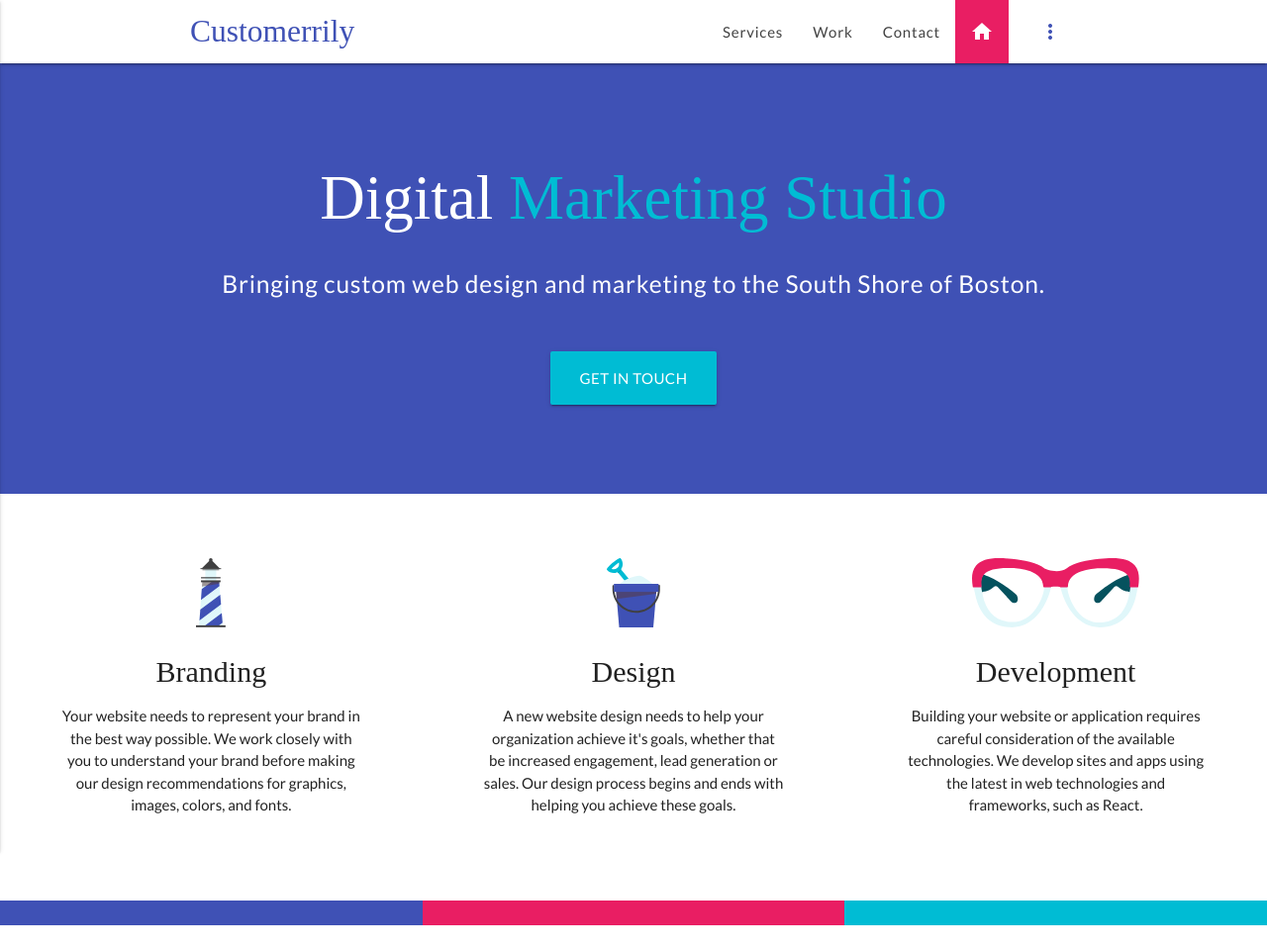
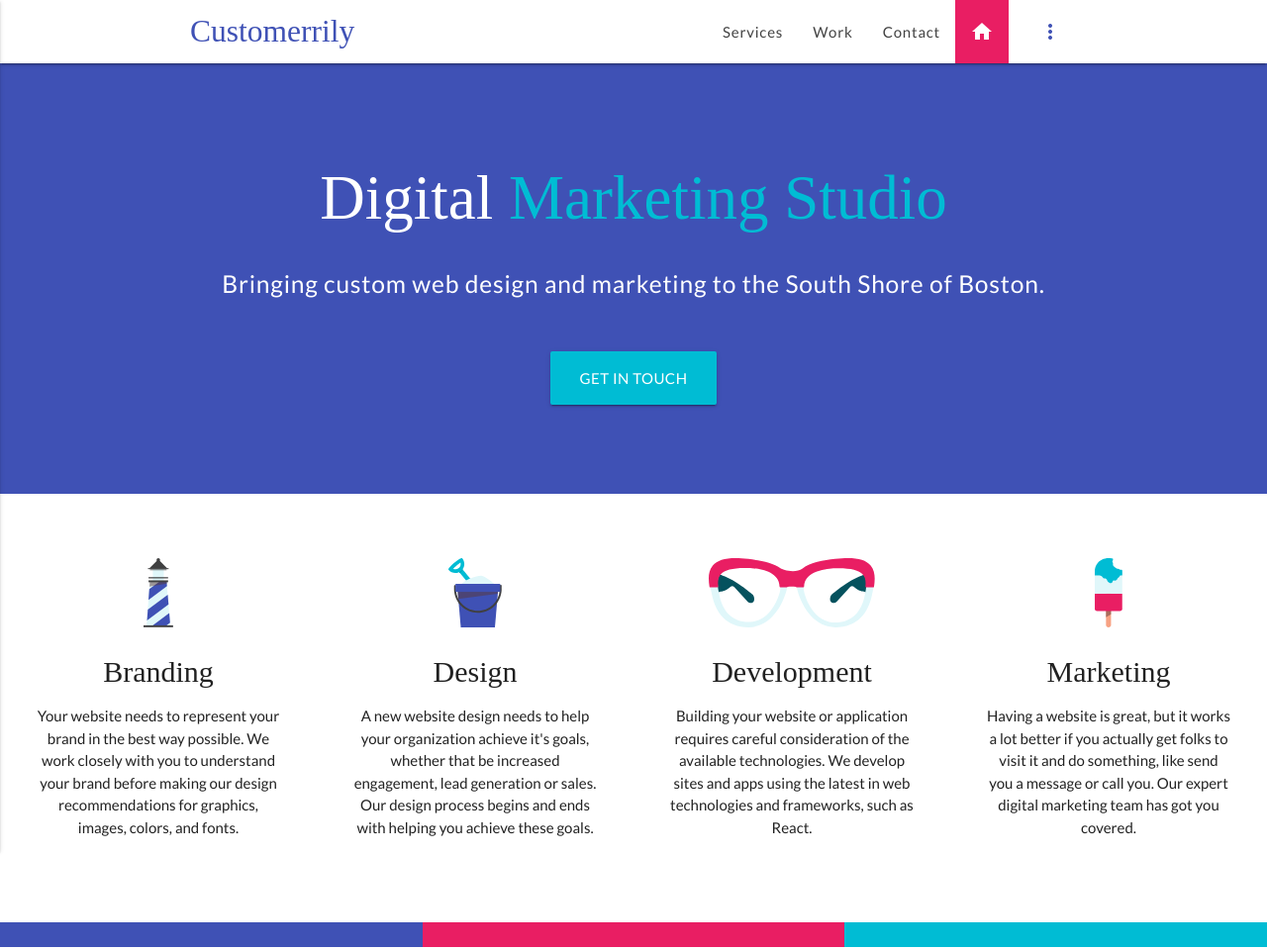
Before and after one commit to nickecross/Customerrily, a plain HTML site: page index.html in a window 1280 px wide. Shown: the top 960 px of the page at 99% size. Drawn offline with nearby package versions, Linux system fonts and the light colour scheme; a web font is replaced by a local one.

Commit message:
Added Marketing to services section.

```diff
--- a/css/style.css
+++ b/css/style.css
@@ -51,7 +51,7 @@ nav ul a:hover {
 }
 
 .services {
-  padding: 50px;
+  padding: 50px 25px;
 }
 
 .services-title {
--- a/index.html
+++ b/index.html
@@ -73,25 +73,32 @@
   <div class="section">
     <a name="services"></a>
     <div class="row">
-      <div class="col s12 m12 l4 center">
+      <div class="col s12 m6 l3 center">
         <div class="services">
           <img src="images/Lighthouse.svg" alt="Branding" class="services-icon">
           <h3 class="services-title">Branding</h3>
           <p>Your website needs to represent your brand in the best way possible. We work closely with you to understand your brand before making our design recommendations for graphics, images, colors, and fonts.</p>
         </div>
       </div>
-      <div class="col s12 m12 l4 center">
+      <div class="col s12 m6 l3 center">
         <div class="services">
           <img src="images/BucketandSpade.svg" alt="Design" class="services-icon">
           <h3 class="services-title">Design</h3>
           <p>A new website design needs to help your organization achieve it's goals, whether that be increased engagement, lead generation or sales. Our design process begins and ends with helping you achieve these goals.</p>
         </div>
       </div>
-      <div class="col s12 m12 l4 center">
+      <div class="col s12 m6 l3 center">
         <div class="services">
           <img src="images/glasses.svg" alt="Design" class="services-icon">
           <h3 class="services-title">Development</h3>
           <p>Building your website or application requires careful consideration of the available technologies. We develop sites and apps using the latest in web technologies and frameworks, such as React.</p>
+        </div>
+      </div>
+      <div class="col s12 m6 l3 center">
+        <div class="services">
+          <img src="images/lolly.svg" alt="Design" class="services-icon">
+          <h3 class="services-title">Marketing</h3>
+          <p>Having a website is great, but it works a lot better if you actually get folks to visit it and do something, like send you a message or call you. Our expert digital marketing team has got you covered.</p>
         </div>
       </div>
     </div>
```
Also changed, not shown: images/lolly.svg (added).
